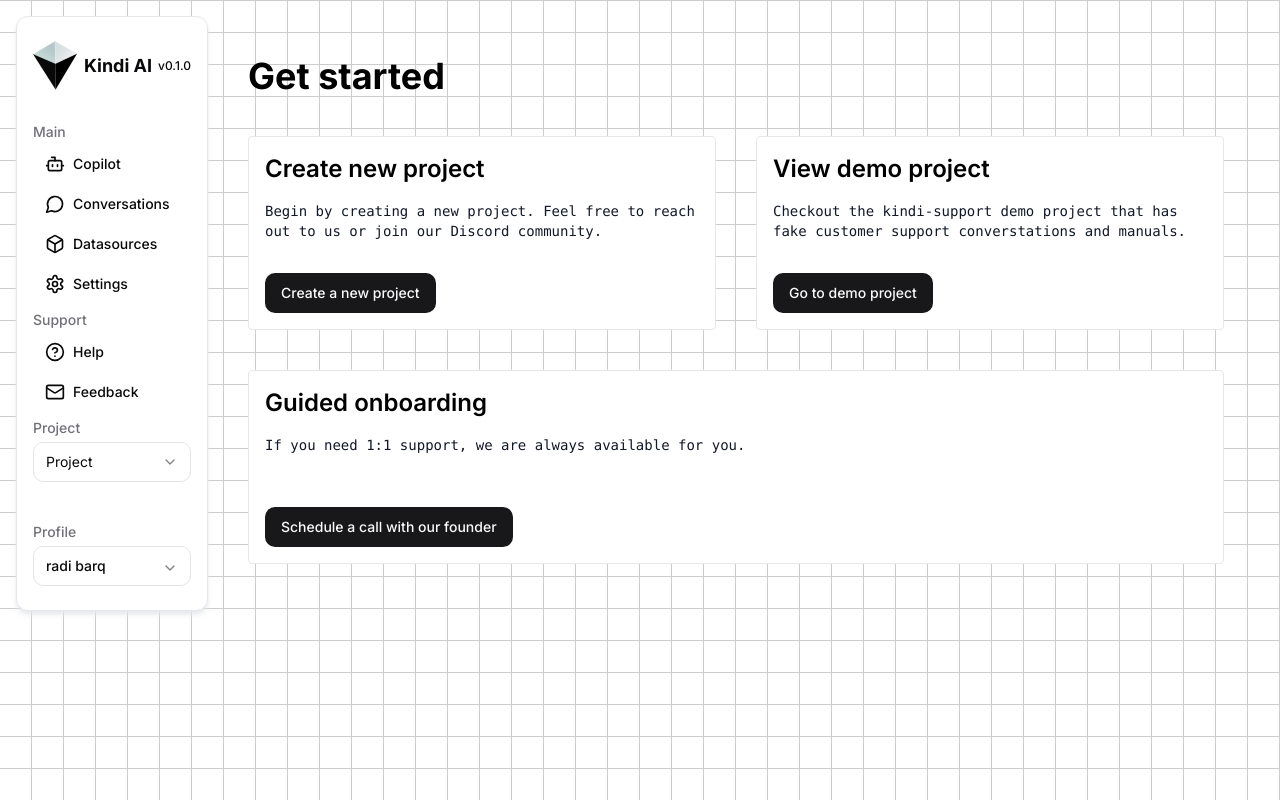
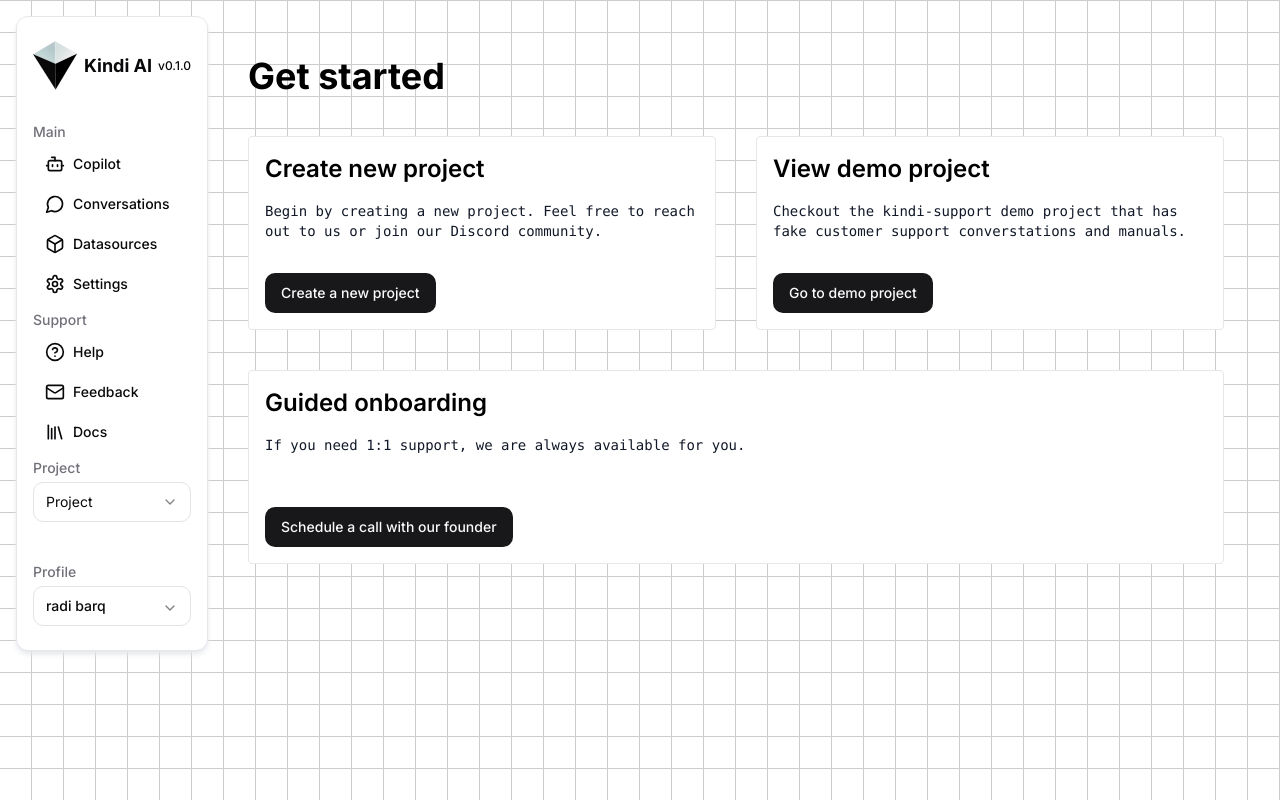
Before and after one commit to RadiBarq/kindi.ai, a Next.js app: page /project/getStarted in a window 1280 px wide. Built offline with nearby package versions, Linux system fonts and the light colour scheme; no server answers; sample sign-in values are in the browser's storage.

Commit message:
Add docs section to navigation

```diff
--- a/src/app/project/_components/Navbar.tsx
+++ b/src/app/project/_components/Navbar.tsx
@@ -21,7 +21,7 @@ import Image from "next/image";
 import logo from "@/assets/main_logo@1x.svg";
 import { version } from "@/../package.json";
 import { Sheet, SheetTrigger, SheetContent } from "@/components/ui/sheet";
-import { UserRound } from "lucide-react";
+import { UserRound, Library } from "lucide-react";
 import {
   Select,
   SelectContent,
@@ -59,7 +59,7 @@ export default function Navbar() {
               className="flex items-center gap-4 px-2.5 text-muted-foreground hover:text-foreground"
               prefetch={false}
             >
-              <Bot className="h-8 w-8" />
+              <Bot className="h-7 w-7" />
               <div>Copilot</div>
             </Link>
             <Link
@@ -67,7 +67,7 @@ export default function Navbar() {
               className="flex items-center gap-4 px-2.5 text-muted-foreground hover:text-foreground"
               prefetch={false}
             >
-              <MessageCircle className="h-8 w-8" />
+              <MessageCircle className="h-7 w-7" />
               Conversations
             </Link>
             <Link
@@ -75,7 +75,7 @@ export default function Navbar() {
               className="flex items-center gap-4 px-2.5 text-muted-foreground hover:text-foreground"
               prefetch={false}
             >
-              <Box className="h-8 w-8" />
+              <Box className="h-7 w-7" />
               Datasources
             </Link>
             <Link
@@ -83,7 +83,7 @@ export default function Navbar() {
               className="flex items-center gap-4 px-2.5 text-muted-foreground hover:text-foreground"
               prefetch={false}
             >
-              <Settings className="h-8 w-8" />
+              <Settings className="h-7 w-7" />
               Settings
             </Link>
             <Link
@@ -91,7 +91,7 @@ export default function Navbar() {
               className="flex items-center gap-4 px-2.5 text-muted-foreground hover:text-foreground"
               prefetch={false}
             >
-              <CircleHelp className="h-8 w-8" />
+              <CircleHelp className="h-7 w-7" />
               Help
             </Link>
             <Link
@@ -99,11 +99,19 @@ export default function Navbar() {
               className="flex items-center gap-4 px-2.5 text-muted-foreground hover:text-foreground"
               prefetch={false}
             >
-              <Mail className="h-8 w-8" />
+              <Mail className="h-7 w-7" />
               Feedback
             </Link>
+            <Link
+              href="#"
+              className="flex items-center gap-4 px-2.5 text-muted-foreground hover:text-foreground"
+              prefetch={false}
+            >
+              <Library className="h-7 w-7" />
+              Docs
+            </Link>
             <div className="space-y-1">
-              <h3 className="text-xl font-medium text-muted-foreground">
+              <h3 className="mb-2 text-lg font-medium text-muted-foreground">
                 Project
               </h3>
               <ProjectSelectBox />
--- a/src/app/project/_components/SideMenu.tsx
+++ b/src/app/project/_components/SideMenu.tsx
@@ -10,6 +10,7 @@ import {
   CircleHelp,
   Mail,
   ChevronDown,
+  Library,
 } from "lucide-react";
 
 import { Button } from "@/components/ui/button";
@@ -95,6 +96,15 @@ export default function SideMenu() {
             <Mail className="h-5 w-5" />
             Feedback
           </Link>
+
+          <Link
+            href="#"
+            className="flex items-center gap-2 rounded-md px-3 py-2 text-sm font-medium transition-colors hover:bg-muted hover:text-foreground data-[active=true]:bg-accent data-[active=true]:text-accent-foreground"
+            prefetch={false}
+          >
+            <Library className="h-5 w-5" />
+            Docs
+          </Link>
         </div>
         <div className="space-y-1">
           <h3 className="text-sm font-medium text-muted-foreground">Project</h3>
```
